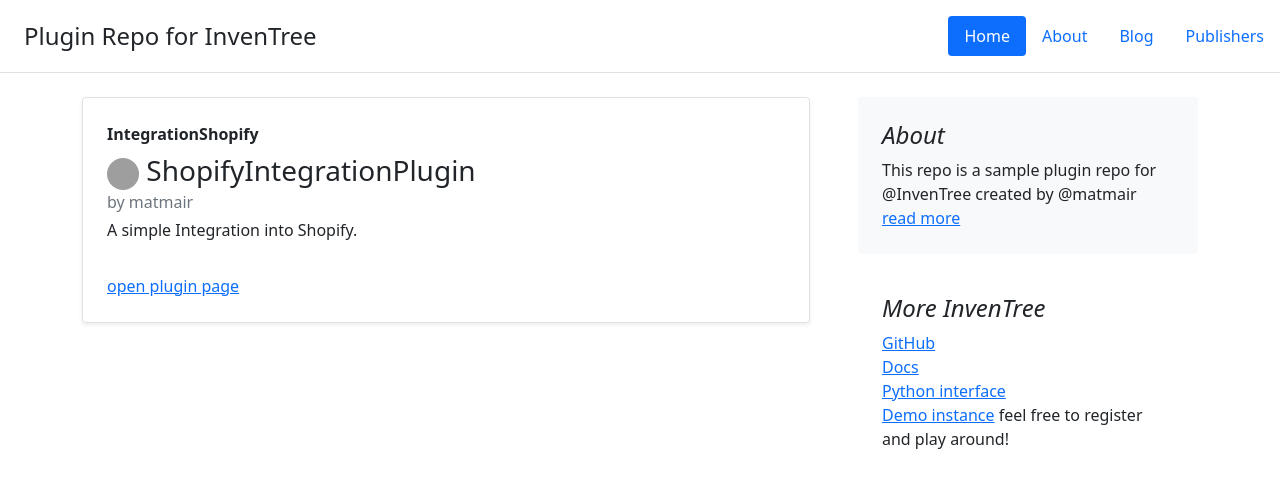
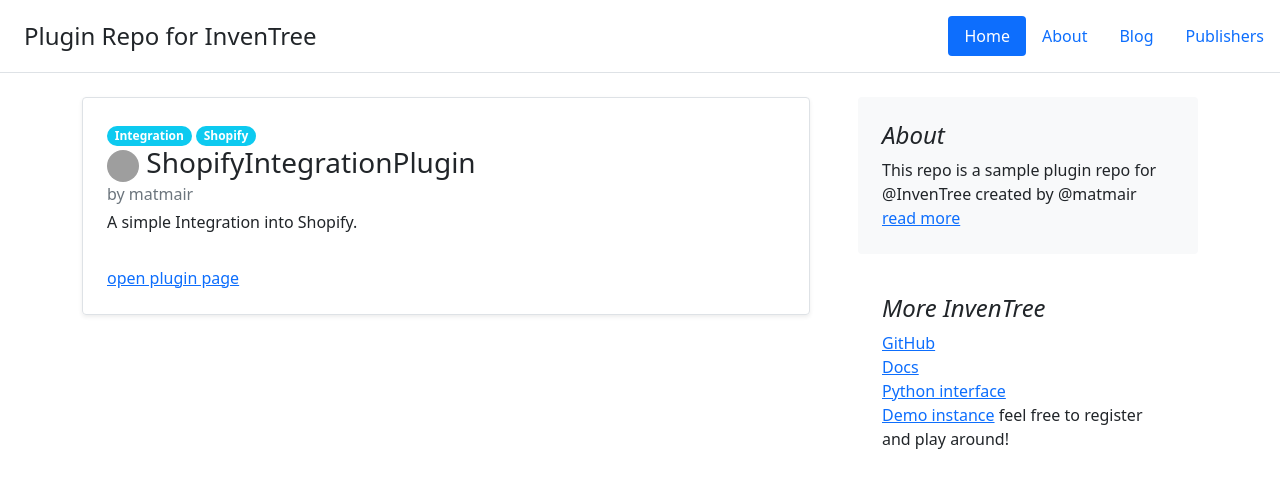
Before and after one commit to invenhost/repo.invenhost.com, a Jekyll site: the page built from docs/index.html, in a window 1280 px wide. Shown: the top 488 px of the page. Built offline with Jekyll 4.4.1, drawn with Linux system fonts in a browser that asks for light colours; grey boxes are pictures that could not be loaded.

Commit message:
nicer category display

```diff
--- a/docs/index.html
+++ b/docs/index.html
@@ -10,7 +10,11 @@
       <div class="row g-0 border rounded overflow-hidden flex-md-row mb-4 shadow-sm h-md-250 position-relative">
         <div class="col p-4 d-flex flex-column position-static">
           {% if plugin.tags %}
-          <strong class="d-inline-block mb-2">{{ plugin.tags }}</strong>
+          <div class="d-inline-block">
+            {% for tag in plugin.tags %}
+            <span class="badge rounded-pill bg-info">{{ tag }}</span>
+            {% endfor %}
+          </div>
           {% endif %}
           <h3 class="mb-0">
             <img src="https://github.com/{{ plugin.publisher }}.png?size=40" alt="mdo" class="rounded-circle" width="32" height="32">
```
